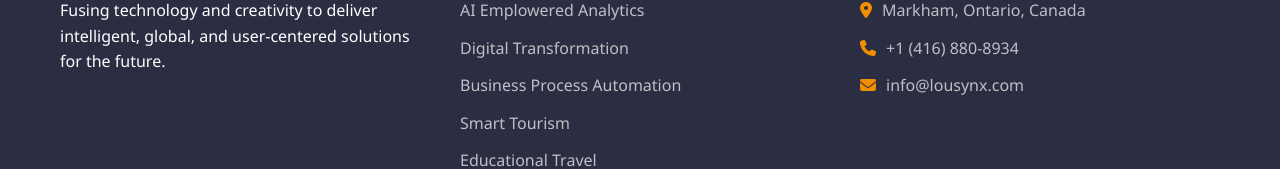
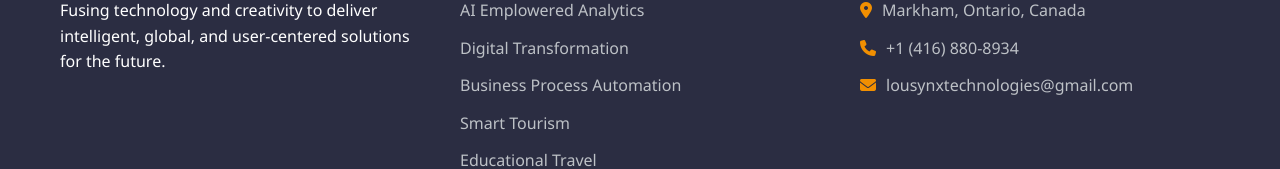
Before and after one commit to lousynxtechnologies/lousynx-website, a plain HTML site: page index.html in a window 1280 px wide. Shown: the part 2498-2667 px from the top of the page. Drawn offline with Linux system fonts and the light colour scheme.

Commit message:
Update Contact Us email to lousynxtechnologies@gmail.com

```diff
--- a/index.html
+++ b/index.html
@@ -758,7 +758,7 @@
                         </li>
                         <li>
                             <span class="contact-icon"><i class="fas fa-envelope"></i></span>
-                            <span>info@lousynx.com</span>
+                            <span>lousynxtechnologies@gmail.com</span>
                         </li>
                     </ul>
                 </div>
```
